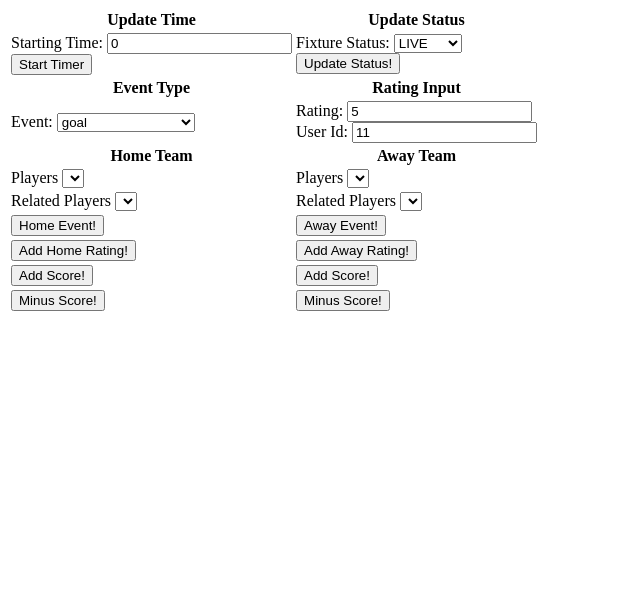
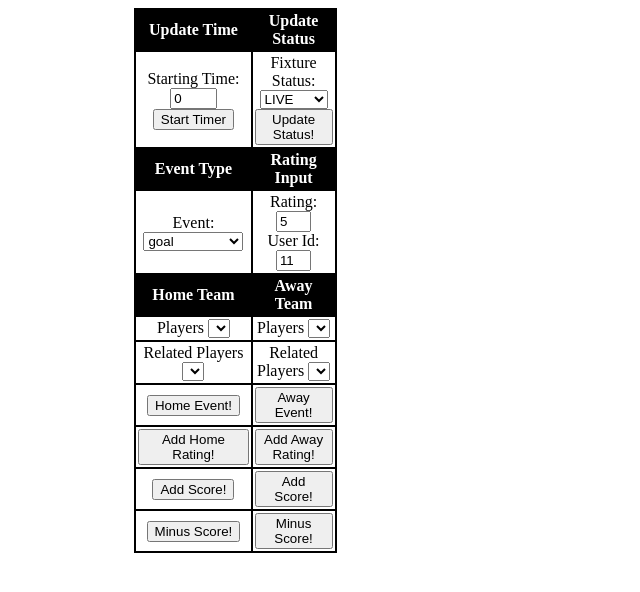
Before and after one commit to Jacob-Skerritt/In-Game-Ratings-Manaul-Data-Entry-Application, a plain HTML site: page public_html/index.html in a window 1280 px wide. Shown: the whole page, without its empty margins (0-640 px from the left). Drawn offline with Linux system fonts and the light colour scheme.

Commit message:
Main table css changes

```diff
--- a/public_html/index.html
+++ b/public_html/index.html
@@ -14,6 +14,7 @@ and open the template in the editor.
         <link rel="icon" type="image/png" href="images/logo.png" />
     </head>
     <body>
+        <div id="main_body">
             <table  id="main_table">
                             <tr>
                                 <th>
@@ -161,5 +162,6 @@ and open the template in the editor.
                                 </td>
                             </tr>
                           </table>
+        </div>
     </body>
 </html>
--- a/public_html/main.css
+++ b/public_html/main.css
@@ -1,9 +1,48 @@
-/*
-To change this license header, choose License Headers in Project Properties.
-To change this template file, choose Tools | Templates
-and open the template in the editor.
-*/
-/*
-    Created on : 10-Apr-2020, 18:05:00
-    Author     : anyone
-*/
+
+html{
+    height: 100%;
+}
+h1{
+    position:relative;
+    font-size:2vw;
+    text-align:center;
+
+}
+
+select{
+    max-width:100px;
+}
+
+input{
+    width:35%;
+}
+
+table {
+  border-collapse: collapse;
+  background-color:white;
+  width: 10%;
+
+}
+
+table, th, td,tr {
+  border: 2px solid black;
+  padding:2px;
+  width: 20%;
+}
+td{
+    text-align:center;
+
+}
+
+th{
+    background-color:black;
+    color:white;
+}
+
+#main_body{
+    position:relative;
+    left:10%;
+    width:80%;
+    height: 95%;
+
+}
```
Lines whose indentation alone changed are shown as unchanged.
